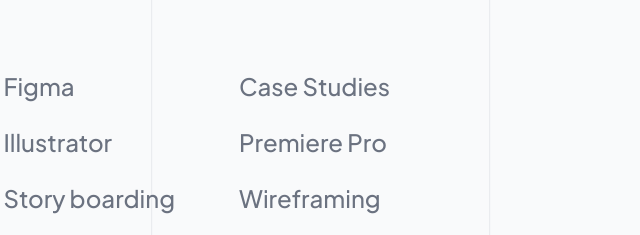
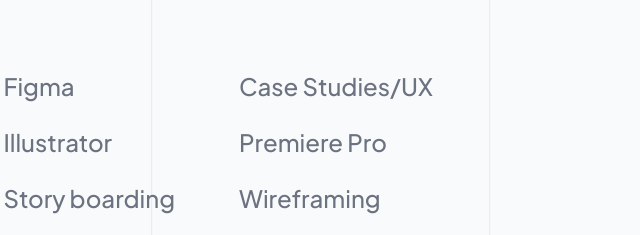
Before and after one commit to notchbotch/notchbotch.github.io, a website built with Parcel: page index.html in a window 1280 px wide. Shown: the part 1727-1962 px from the top of the page, 360-1000 px from the left. Built offline with nearby package versions, Linux system fonts and the light colour scheme.

Commit message:
changesmal

```diff
--- a/index.html
+++ b/index.html
@@ -156,7 +156,7 @@
               <div class="javascript">JavaScript</div>
             </div>
             <div class="case-studies-parent">
-              <div class="case-studies">Case Studies</div>
+              <div class="case-studies">Case Studies/UX</div>
               <div class="premiere-pro">Premiere Pro</div>
               <div class="wireframing">Wireframing</div>
               <div class="java-spring">Java Spring</div>
```
